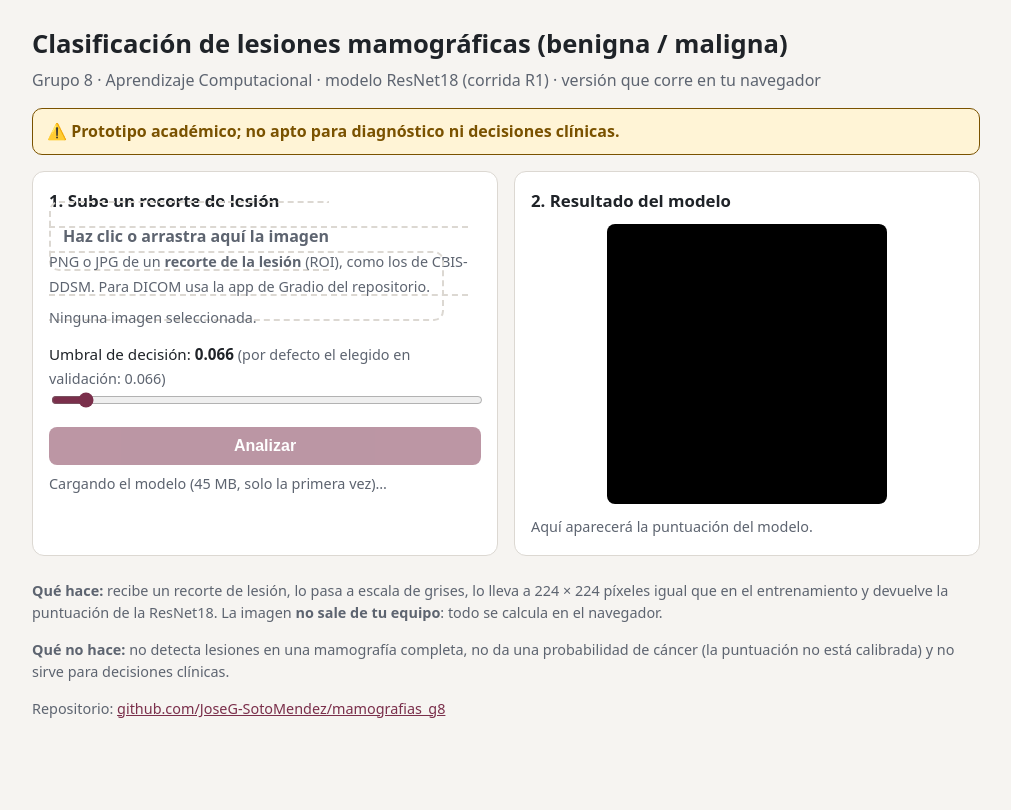
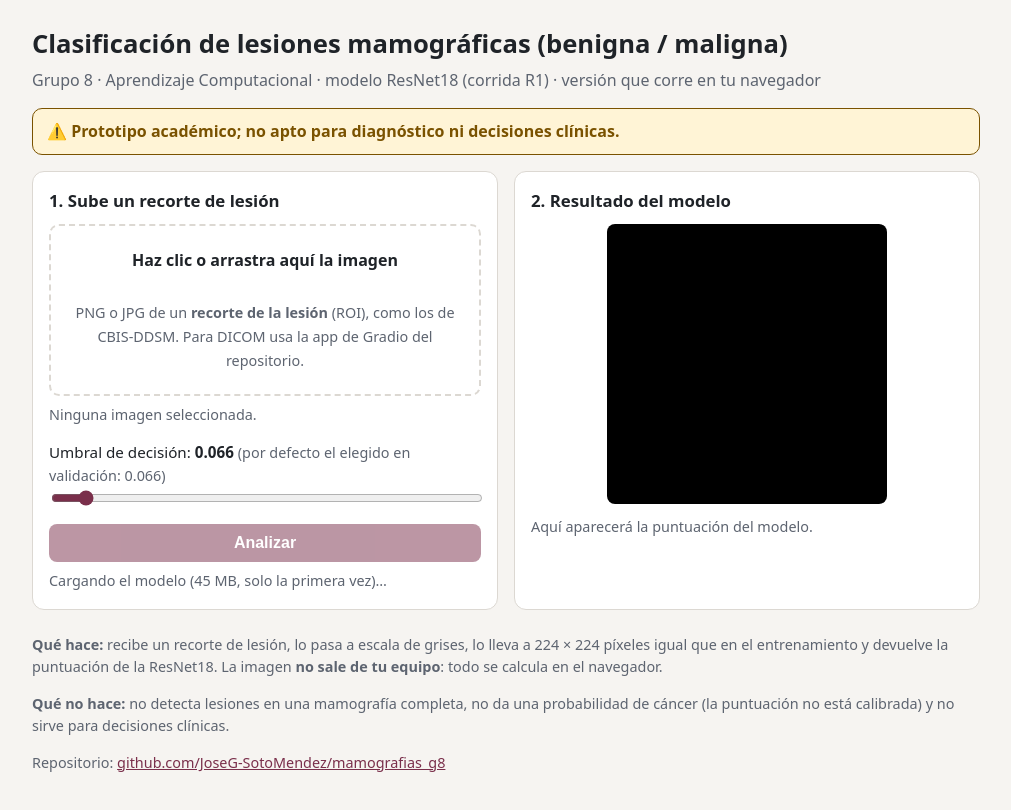
Before and after one commit to JoseG-SotoMendez/mamografias_g8, a plain HTML site: page web/index.html in a window 1280 px wide. Shown: the whole page, without its empty margins (134-1145 px from the left). Drawn offline with Linux system fonts and the light colour scheme; a script that the page names is missing.

Commit message:
web: arregla el recuadro de carga, que se partía entre renglones
Co-Authored-By: Claude Opus 5.5 <noreply@anthropic.com>

```diff
--- a/web/index.html
+++ b/web/index.html
@@ -33,7 +33,9 @@
   @media (max-width: 760px) { .rejilla { grid-template-columns: 1fr; } }
   .tarjeta { background: var(--tarjeta); border: 1px solid var(--borde); border-radius: 12px; padding: 16px; min-width: 0; }
   .tarjeta h2 { font-size: 1.05rem; margin: 0 0 10px; }
-  .zona { border: 2px dashed var(--borde); border-radius: 10px; padding: 22px 12px; text-align: center; cursor: pointer; color: var(--suave); }
+  /* display:block: un <label> es en línea por defecto y el borde se partía entre renglones */
+  .zona { display: block; border: 2px dashed var(--borde); border-radius: 10px; padding: 22px 12px; text-align: center; cursor: pointer; color: var(--suave); line-height: 1.5; }
+  .zona strong { display: block; color: var(--texto); margin-bottom: 4px; }
   .zona.encima { border-color: var(--acento); background: var(--acento-suave); }
   .zona input { display: none; }
   label.umbral { display: block; margin-top: 14px; font-size: .95rem; }
```
